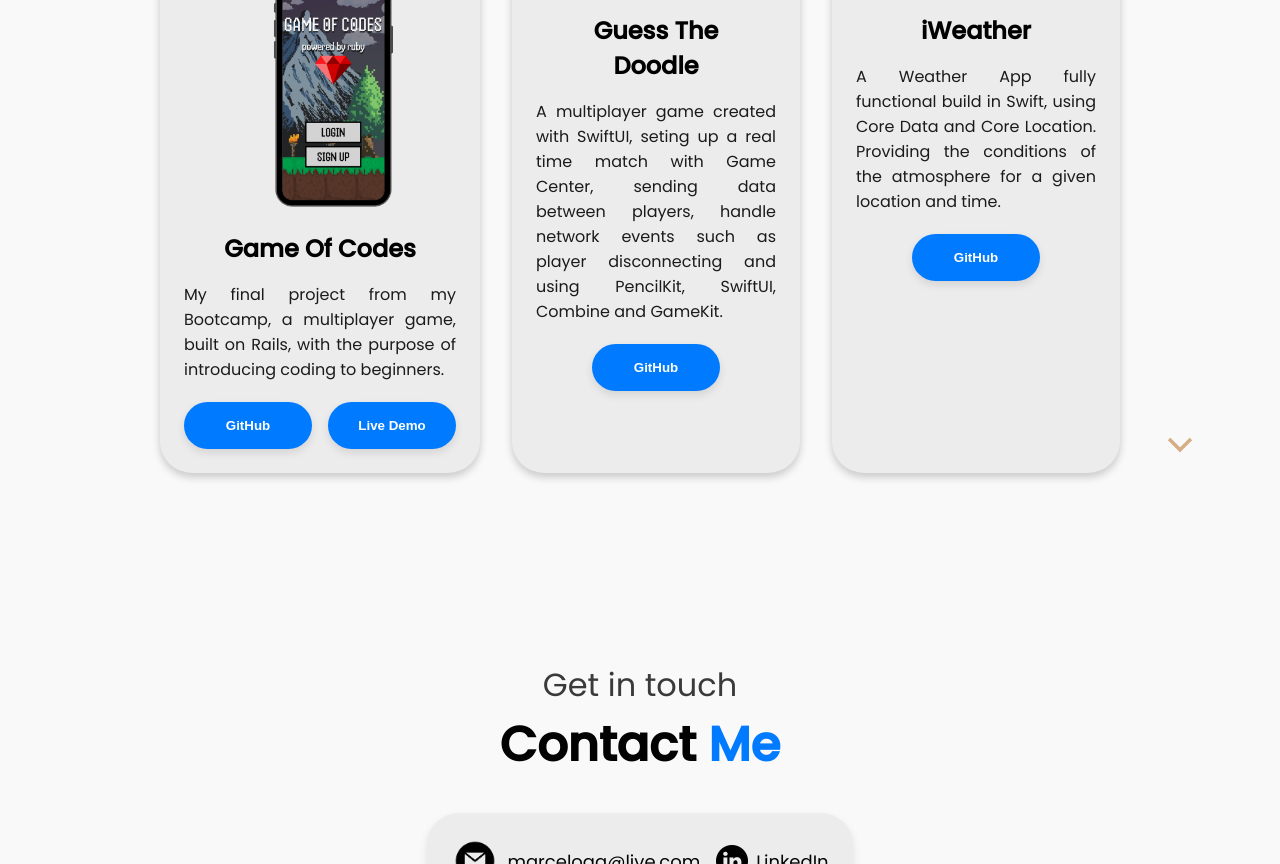
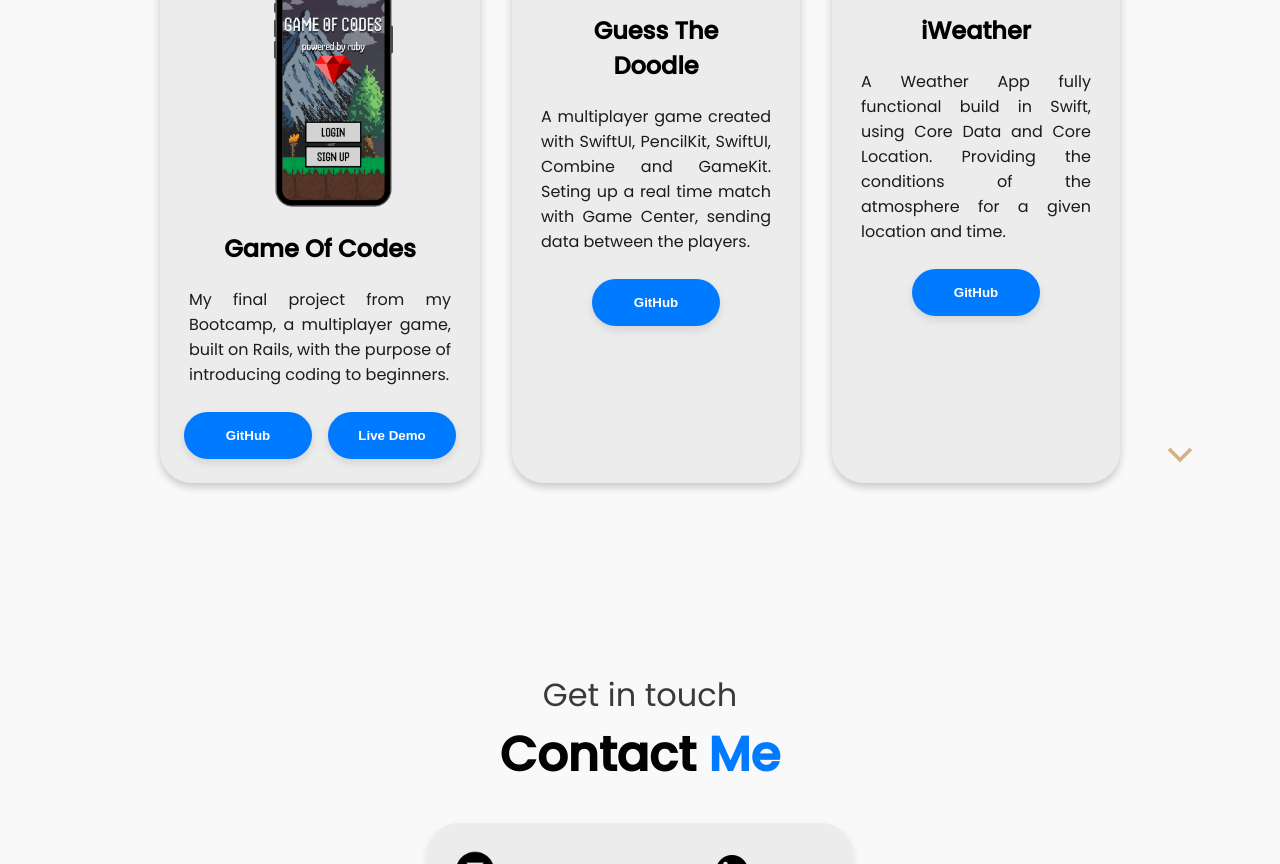
Before and after one commit to marcelovsk1/marcelo-portfolio, a website: page index.html in a window 1280 px wide. Shown: the part 2869-3733 px from the top of the page. Drawn offline with Linux system fonts and the light colour scheme; a web font is replaced by a local one.

Commit message:
updating...

```diff
--- a/index.html
+++ b/index.html
@@ -250,6 +250,7 @@
     <h1 class="title" id="project">Projects</h1>
     <div class="experience-details-container">
       <div class="about-containers">
+        <!-- <div class="media-scroller"> -->
       <div class="details-container color-container">
         <div class="article-container-projects">
           <img src="./assets/gameofcodesiphone.png"
@@ -275,11 +276,11 @@
       </div>
     <h2 class="experience-sub-title project-title">Guess The Doodle</h2>
     <p class="project_description">
-      A multiplayer game created with SwiftUI, seting up a real time match with Game Center, sending data between players, handle network events such as player disconnecting and using PencilKit, SwiftUI, Combine and GameKit.
+      A multiplayer game created with SwiftUI, PencilKit, SwiftUI, Combine and GameKit. Seting up a real time match with Game Center, sending data between the players.
     </p>
     <div class="btn-container">
       <button class="btn btn-color-2 project-btn" onclick="
-        location.href='https://github.com/KittySou/boy-band-posters'">
+        location.href='https://github.com/marcelovsk1/guess-multiplayer-game/tree/master/guesser-multiplayer-game/Preview%20Content'">
         GitHub
       </button>
     </div>
@@ -300,6 +301,7 @@
   </div>
 </div>
 </div>
+<!-- </div> -->
   <img src="./assets/brown-arrow.png" alt="arrow-icon"
           class="arrow" onclick="location.href='./#contact'">
 </section>
--- a/style.css
+++ b/style.css
@@ -24,6 +24,7 @@ p {
   color: rgb(27, 27, 27);
   margin-bottom: 20px;
   text-align: justify;
+  padding: 5px;
 }
 
 /* TRANSITION */
@@ -476,6 +477,7 @@ p {
   position: relative;
 }
 
+
 #project {
   color: #007AFF;
 }
@@ -501,6 +503,16 @@ p {
   margin: 1rem;
   color: rgb(0, 0, 0);
 }
+/*
+.media-scroller {
+  display: flex;
+  grid-auto-flow: column;
+  grid-auto-columns: 21%;
+  gap: 5rem;
+
+  overflow-x: auto;
+  overscroll-behavior: ;
+} */
 
 .project-title-2 {
   margin: 1rem;
```
